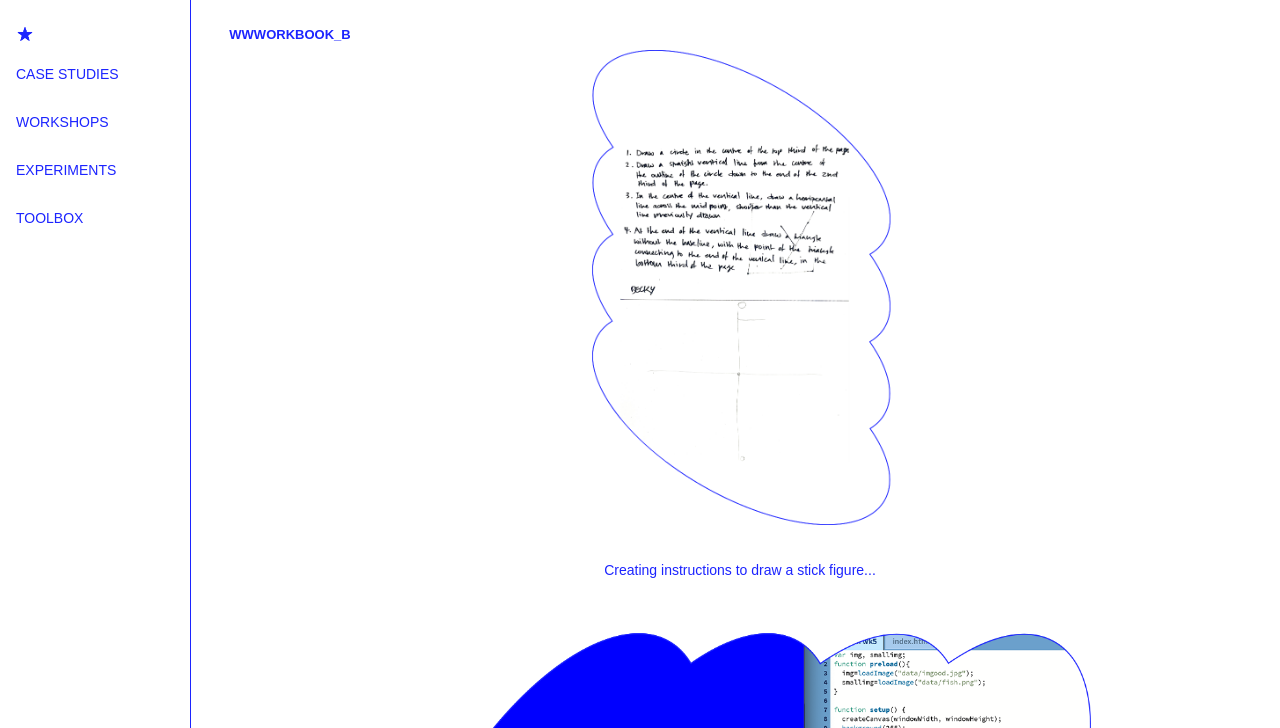
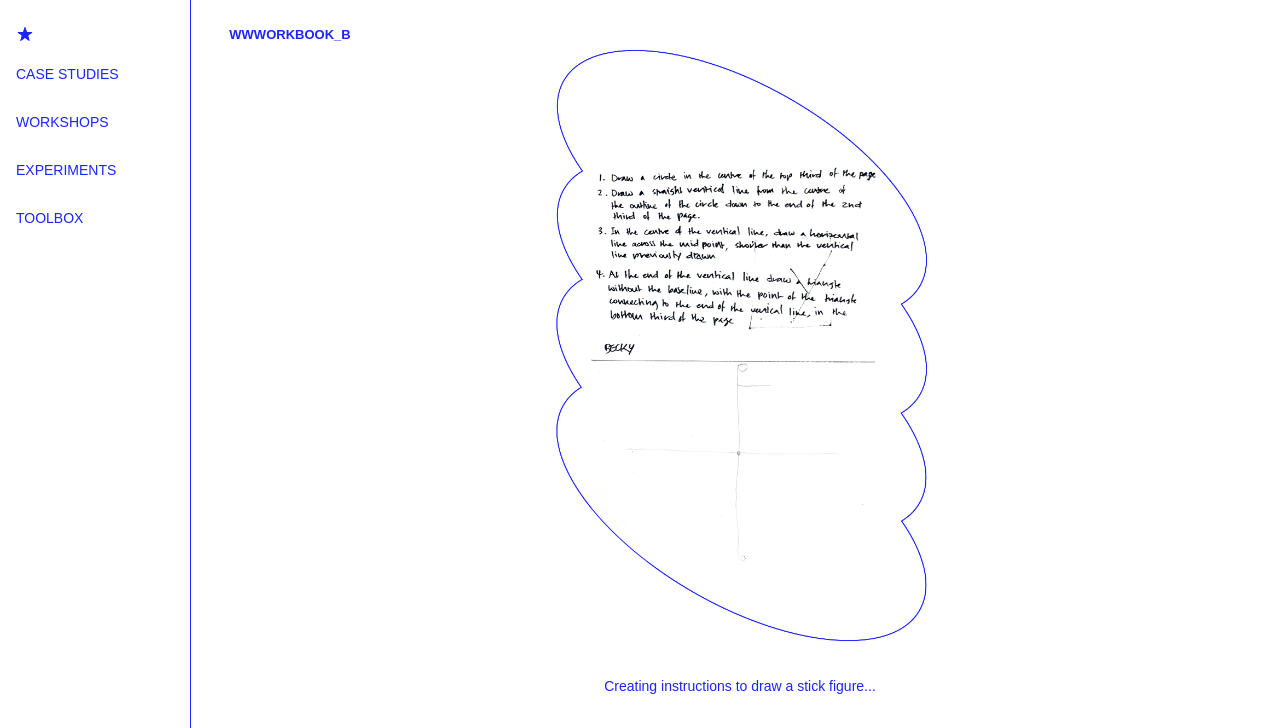
Before and after one commit to bbetang/IntMediaWWWB, a plain HTML site: page workshops.html in a window 1280 px wide. Shown: the top 728 px of the page. Drawn offline with Linux system fonts and the light colour scheme.

Commit message:
Update workshops.html

```diff
--- a/workshops.html
+++ b/workshops.html
@@ -131,7 +131,7 @@ margin-right: auto;
 </div>
 
 <div class="main">
-    <img src="bubblr/stickman.png" alt="rulesandoutputimg" height="475">
+    <img src="bubblr/stickman.png" alt="rulesandoutputimg" width="400">
     <br>
     <p>Creating instructions to draw a stick figure...</p>
     <br>
```
